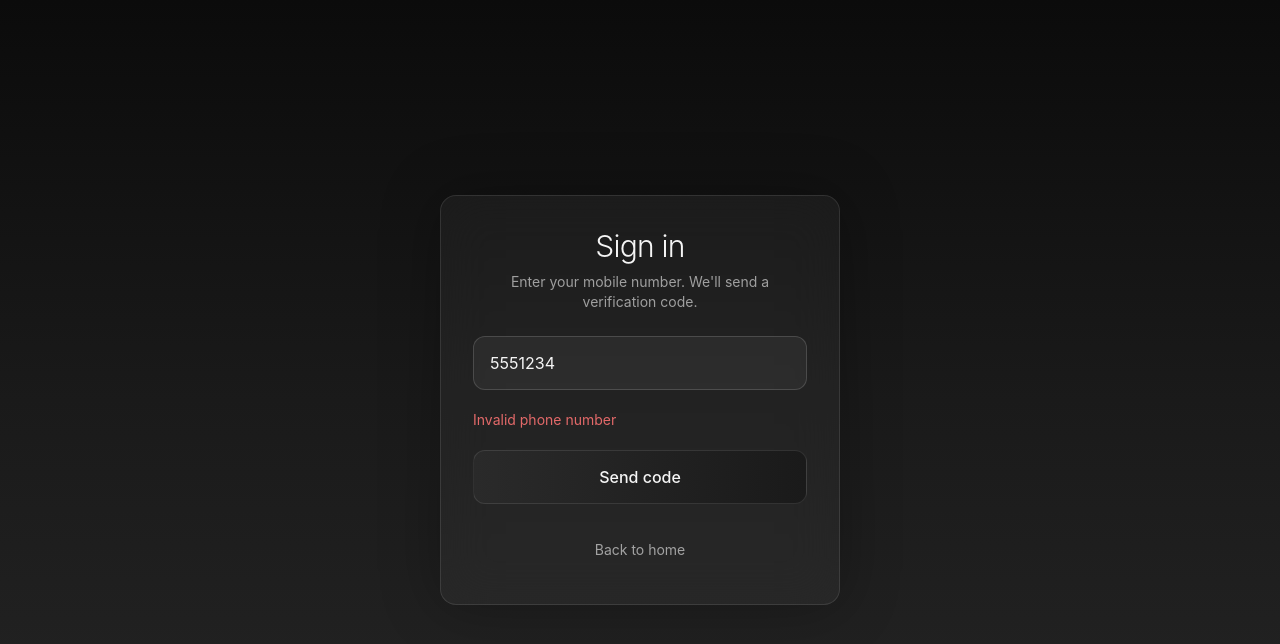
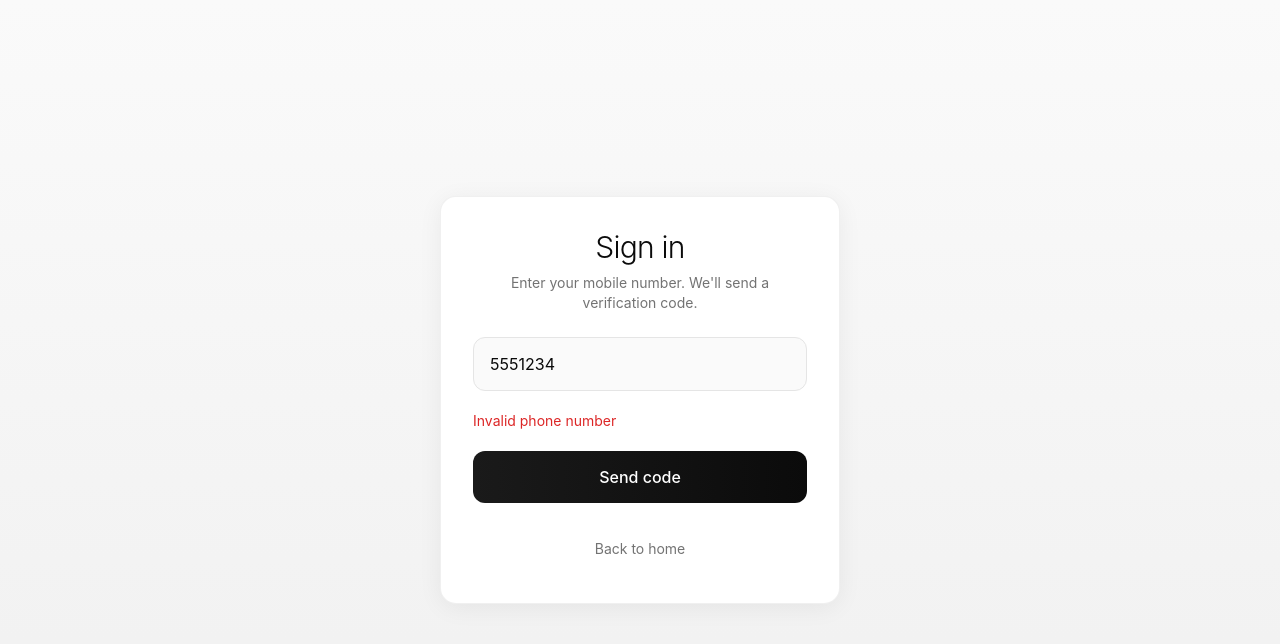
Before and after one commit to Mansoor-Gouse/raabta, a Next.js app: page /login in a window 1280 px wide. Both pictures are taken after typing "5551234" into the empty fields and a click on the button "Send code". Shown: the top 644 px of the page. Built offline with nearby package versions, Linux system fonts and the light colour scheme; no server answers; a web font is replaced by a local one.

Commit message:
Edited landing page and Login flow

```diff
--- a/app/(auth)/layout.tsx
+++ b/app/(auth)/layout.tsx
@@ -4,7 +4,7 @@ export default function AuthLayout({
   children: React.ReactNode;
 }) {
   return (
-    <div className="min-h-dvh bg-gradient-to-b from-[#0B0B0B] via-[#1a1a1a] to-[#252525]">
+    <div className="min-h-dvh bg-gradient-to-b from-[#FAFAFA] via-[#F5F5F5] to-[#F0F0F0]">
       {children}
     </div>
   );
--- a/app/(auth)/login/page.tsx
+++ b/app/(auth)/login/page.tsx
@@ -1,6 +1,6 @@
 "use client";
 
-import { useState } from "react";
+import { useState, useRef, useEffect } from "react";
 import { useRouter } from "next/navigation";
 import Link from "next/link";
 
@@ -9,6 +9,11 @@ export default function LoginPage() {
   const [phone, setPhone] = useState("");
   const [loading, setLoading] = useState(false);
   const [error, setError] = useState("");
+  const inputRef = useRef<HTMLInputElement>(null);
+
+  useEffect(() => {
+    inputRef.current?.focus();
+  }, []);
 
   async function handleSendCode(e: React.FormEvent) {
     e.preventDefault();
@@ -43,31 +48,39 @@ export default function LoginPage() {
         paddingRight: "calc(1rem + var(--safe-area-inset-right))",
       }}
     >
-      <div className="w-full max-w-[400px] space-y-6 p-8 rounded-2xl border border-white/10 bg-white/[0.04] backdrop-blur-xl shadow-[0_0_60px_rgba(0,0,0,0.3)]">
+      <div className="w-full max-w-[400px] space-y-6 p-8 rounded-2xl bg-white border border-black/[0.06] shadow-[0_4px_24px_rgba(0,0,0,0.06)]">
         <div className="space-y-2 text-center">
-          <h1 className="text-2xl sm:text-3xl font-light text-[#F5F5F5] tracking-tight">
+          <h1 className="text-2xl sm:text-3xl font-light text-[#0B0B0B] tracking-tight">
             Sign in
           </h1>
-          <p className="text-sm text-[#F5F5F5]/60">
+          <p className="text-sm text-[#737373]">
             Enter your mobile number. We&apos;ll send a verification code.
           </p>
         </div>
         <form onSubmit={handleSendCode} className="space-y-5">
           <input
+            ref={inputRef}
             type="tel"
             placeholder="Phone number"
             value={phone}
-            onChange={(e) => setPhone(e.target.value)}
-            className="w-full px-4 py-3.5 rounded-xl border border-white/15 bg-white/5 text-[#F5F5F5] placeholder:text-[#F5F5F5]/40 text-base min-h-[48px] focus:outline-none focus:border-white/25 focus:ring-2 focus:ring-white/10 transition-colors"
+            onChange={(e) => {
+              setPhone(e.target.value);
+              if (error) setError("");
+            }}
+            className="w-full px-4 py-3.5 rounded-xl border border-[#E5E5E5] bg-[#FAFAFA] text-[#0B0B0B] placeholder:text-[#A3A3A3] text-base min-h-[48px] focus:outline-none focus:border-[#1a1a1a]/40 focus:ring-2 focus:ring-[#0B0B0B]/10 transition-colors"
             required
+            aria-describedby={error ? "login-error" : undefined}
+            aria-invalid={!!error}
           />
           {error && (
-            <p className="text-sm text-red-400/90">{error}</p>
+            <p id="login-error" className="text-sm text-red-600" role="alert">
+              {error}
+            </p>
           )}
           <button
             type="submit"
             disabled={loading}
-            className="w-full py-3.5 rounded-xl bg-gradient-to-r from-[#2a2a2a] to-[#1a1a1a] border border-white/10 text-[#F5F5F5] font-medium disabled:opacity-50 min-h-[48px] touch-manipulation transition-all duration-300 hover:from-[#333] hover:to-[#252525] hover:border-white/20 hover:shadow-[0_0_30px_rgba(255,255,255,0.06)]"
+            className="w-full py-3.5 rounded-xl bg-gradient-to-r from-[#1a1a1a] to-[#0B0B0B] text-white font-medium disabled:opacity-50 min-h-[48px] touch-manipulation transition-all duration-300 hover:from-[#2a2a2a] hover:to-[#1a1a1a] hover:shadow-[0_4px_12px_rgba(0,0,0,0.15)] active:scale-[0.99]"
           >
             {loading ? "Sending…" : "Send code"}
           </button>
@@ -75,7 +88,7 @@ export default function LoginPage() {
         <p className="text-center">
           <Link
             href="/"
-            className="text-sm text-[#F5F5F5]/60 hover:text-[#F5F5F5]/90 transition-colors min-h-[44px] inline-flex items-center justify-center"
+            className="text-sm text-[#737373] hover:text-[#0B0B0B] transition-colors min-h-[44px] inline-flex items-center justify-center"
           >
             Back to home
           </Link>
--- a/app/(auth)/verify/page.tsx
+++ b/app/(auth)/verify/page.tsx
@@ -1,6 +1,6 @@
 "use client";
 
-import { useState, useEffect, useCallback, Suspense } from "react";
+import { useState, useEffect, useCallback, useRef, Suspense } from "react";
 import { useRouter, useSearchParams } from "next/navigation";
 import Link from "next/link";
 
@@ -23,6 +23,8 @@ function VerifyContent() {
   const [step, setStep] = useState<"code" | "name">("code");
   const [loading, setLoading] = useState(false);
   const [error, setError] = useState("");
+  const codeInputRef = useRef<HTMLInputElement>(null);
+  const nameInputRef = useRef<HTMLInputElement>(null);
 
   const finishLogin = useCallback(async () => {
     const deviceId = getDeviceId();
@@ -95,6 +97,11 @@ function VerifyContent() {
     if (!phone) router.replace("/login");
   }, [phone, router]);
 
+  useEffect(() => {
+    if (step === "code") codeInputRef.current?.focus();
+    else nameInputRef.current?.focus();
+  }, [step]);
+
   if (step === "name") {
     return (
       <main
@@ -106,12 +113,12 @@ function VerifyContent() {
           paddingRight: "calc(1rem + var(--safe-area-inset-right))",
         }}
       >
-        <div className="w-full max-w-[400px] space-y-6 p-8 rounded-2xl border border-white/10 bg-white/[0.04] backdrop-blur-xl shadow-[0_0_60px_rgba(0,0,0,0.3)]">
+        <div className="w-full max-w-[400px] space-y-6 p-8 rounded-2xl bg-white border border-black/[0.06] shadow-[0_4px_24px_rgba(0,0,0,0.06)]">
           <div className="space-y-2 text-center">
-            <h1 className="text-2xl sm:text-3xl font-light text-[#F5F5F5] tracking-tight">
+            <h1 className="text-2xl sm:text-3xl font-light text-[#0B0B0B] tracking-tight">
               Welcome
             </h1>
-            <p className="text-sm text-[#F5F5F5]/60">
+            <p className="text-sm text-[#737373]">
               What should we call you?
             </p>
           </div>
@@ -123,20 +130,28 @@ function VerifyContent() {
             className="space-y-5"
           >
             <input
+              ref={nameInputRef}
               type="text"
               autoComplete="name"
               placeholder="Your name"
               value={name}
-              onChange={(e) => setName(e.target.value.slice(0, 100))}
-              className="w-full px-4 py-3.5 rounded-xl border border-white/15 bg-white/5 text-[#F5F5F5] placeholder:text-[#F5F5F5]/40 min-h-[48px] focus:outline-none focus:border-white/25 focus:ring-2 focus:ring-white/10 transition-colors"
+              onChange={(e) => {
+                setName(e.target.value.slice(0, 100));
+                if (error) setError("");
+              }}
+              className="w-full px-4 py-3.5 rounded-xl border border-[#E5E5E5] bg-[#FAFAFA] text-[#0B0B0B] placeholder:text-[#A3A3A3] min-h-[48px] focus:outline-none focus:border-[#1a1a1a]/40 focus:ring-2 focus:ring-[#0B0B0B]/10 transition-colors"
+              aria-describedby={error ? "name-error" : undefined}
+              aria-invalid={!!error}
             />
             {error && (
-              <p className="text-sm text-red-400/90">{error}</p>
+              <p id="name-error" className="text-sm text-red-600" role="alert">
+                {error}
+              </p>
             )}
             <button
               type="submit"
               disabled={loading || !name.trim()}
-              className="w-full py-3.5 rounded-xl bg-gradient-to-r from-[#2a2a2a] to-[#1a1a1a] border border-white/10 text-[#F5F5F5] font-medium disabled:opacity-50 min-h-[48px] touch-manipulation transition-all duration-300 hover:from-[#333] hover:to-[#252525] hover:border-white/20 hover:shadow-[0_0_30px_rgba(255,255,255,0.06)]"
+              className="w-full py-3.5 rounded-xl bg-gradient-to-r from-[#1a1a1a] to-[#0B0B0B] text-white font-medium disabled:opacity-50 min-h-[48px] touch-manipulation transition-all duration-300 hover:from-[#2a2a2a] hover:to-[#1a1a1a] hover:shadow-[0_4px_12px_rgba(0,0,0,0.15)] active:scale-[0.99]"
             >
               {loading ? "Saving…" : "Continue"}
             </button>
@@ -156,12 +171,12 @@ function VerifyContent() {
         paddingRight: "calc(1rem + var(--safe-area-inset-right))",
       }}
     >
-      <div className="w-full max-w-[400px] space-y-6 p-8 rounded-2xl border border-white/10 bg-white/[0.04] backdrop-blur-xl shadow-[0_0_60px_rgba(0,0,0,0.3)]">
+      <div className="w-full max-w-[400px] space-y-6 p-8 rounded-2xl bg-white border border-black/[0.06] shadow-[0_4px_24px_rgba(0,0,0,0.06)]">
         <div className="space-y-2 text-center">
-          <h1 className="text-2xl sm:text-3xl font-light text-[#F5F5F5] tracking-tight">
+          <h1 className="text-2xl sm:text-3xl font-light text-[#0B0B0B] tracking-tight">
             Verify
           </h1>
-          <p className="text-sm text-[#F5F5F5]/60">
+          <p className="text-sm text-[#737373]">
             Enter the code sent to your device.
           </p>
         </div>
@@ -173,24 +188,30 @@ function VerifyContent() {
           className="space-y-5"
         >
           <input
+            ref={codeInputRef}
             type="text"
             inputMode="numeric"
             autoComplete="one-time-code"
             placeholder="Verification code"
             value={code}
-            onChange={(e) =>
-              setCode(e.target.value.replace(/\D/g, "").slice(0, 6))
-            }
-            className="w-full px-4 py-3.5 rounded-xl border border-white/15 bg-white/5 text-[#F5F5F5] placeholder:text-[#F5F5F5]/40 text-center text-lg sm:text-xl tracking-[0.4em] min-h-[48px] focus:outline-none focus:border-white/25 focus:ring-2 focus:ring-white/10 transition-colors"
+            onChange={(e) => {
+              setCode(e.target.value.replace(/\D/g, "").slice(0, 6));
+              if (error) setError("");
+            }}
+            className="w-full px-4 py-3.5 rounded-xl border border-[#E5E5E5] bg-[#FAFAFA] text-[#0B0B0B] placeholder:text-[#A3A3A3] text-center text-lg sm:text-xl tracking-[0.4em] min-h-[48px] focus:outline-none focus:border-[#1a1a1a]/40 focus:ring-2 focus:ring-[#0B0B0B]/10 transition-colors"
             maxLength={6}
+            aria-describedby={error ? "verify-error" : undefined}
+            aria-invalid={!!error}
           />
           {error && (
-            <p className="text-sm text-red-400/90">{error}</p>
+            <p id="verify-error" className="text-sm text-red-600" role="alert">
+              {error}
+            </p>
           )}
           <button
             type="submit"
             disabled={loading || code.length < 4}
-            className="w-full py-3.5 rounded-xl bg-gradient-to-r from-[#2a2a2a] to-[#1a1a1a] border border-white/10 text-[#F5F5F5] font-medium disabled:opacity-50 min-h-[48px] touch-manipulation transition-all duration-300 hover:from-[#333] hover:to-[#252525] hover:border-white/20 hover:shadow-[0_0_30px_rgba(255,255,255,0.06)]"
+            className="w-full py-3.5 rounded-xl bg-gradient-to-r from-[#1a1a1a] to-[#0B0B0B] text-white font-medium disabled:opacity-50 min-h-[48px] touch-manipulation transition-all duration-300 hover:from-[#2a2a2a] hover:to-[#1a1a1a] hover:shadow-[0_4px_12px_rgba(0,0,0,0.15)] active:scale-[0.99]"
           >
             {loading ? "Verifying…" : "Verify"}
           </button>
@@ -198,7 +219,7 @@ function VerifyContent() {
         <p className="text-center">
           <Link
             href="/login"
-            className="text-sm text-[#F5F5F5]/60 hover:text-[#F5F5F5]/90 transition-colors min-h-[44px] inline-flex items-center justify-center"
+            className="text-sm text-[#737373] hover:text-[#0B0B0B] transition-colors min-h-[44px] inline-flex items-center justify-center"
           >
             Change number
           </Link>
@@ -212,8 +233,8 @@ export default function VerifyPage() {
   return (
     <Suspense
       fallback={
-        <main className="min-h-dvh flex items-center justify-center p-4 bg-gradient-to-b from-[#0B0B0B] via-[#1a1a1a] to-[#252525]">
-          <p className="text-[#F5F5F5]/60">Loading…</p>
+        <main className="min-h-dvh flex items-center justify-center p-4 bg-gradient-to-b from-[#FAFAFA] via-[#F5F5F5] to-[#F0F0F0]">
+          <p className="text-[#737373]">Loading…</p>
         </main>
       }
     >
```
Also changed, not shown: 1 other file (tests, documents, lock files or other folders).
